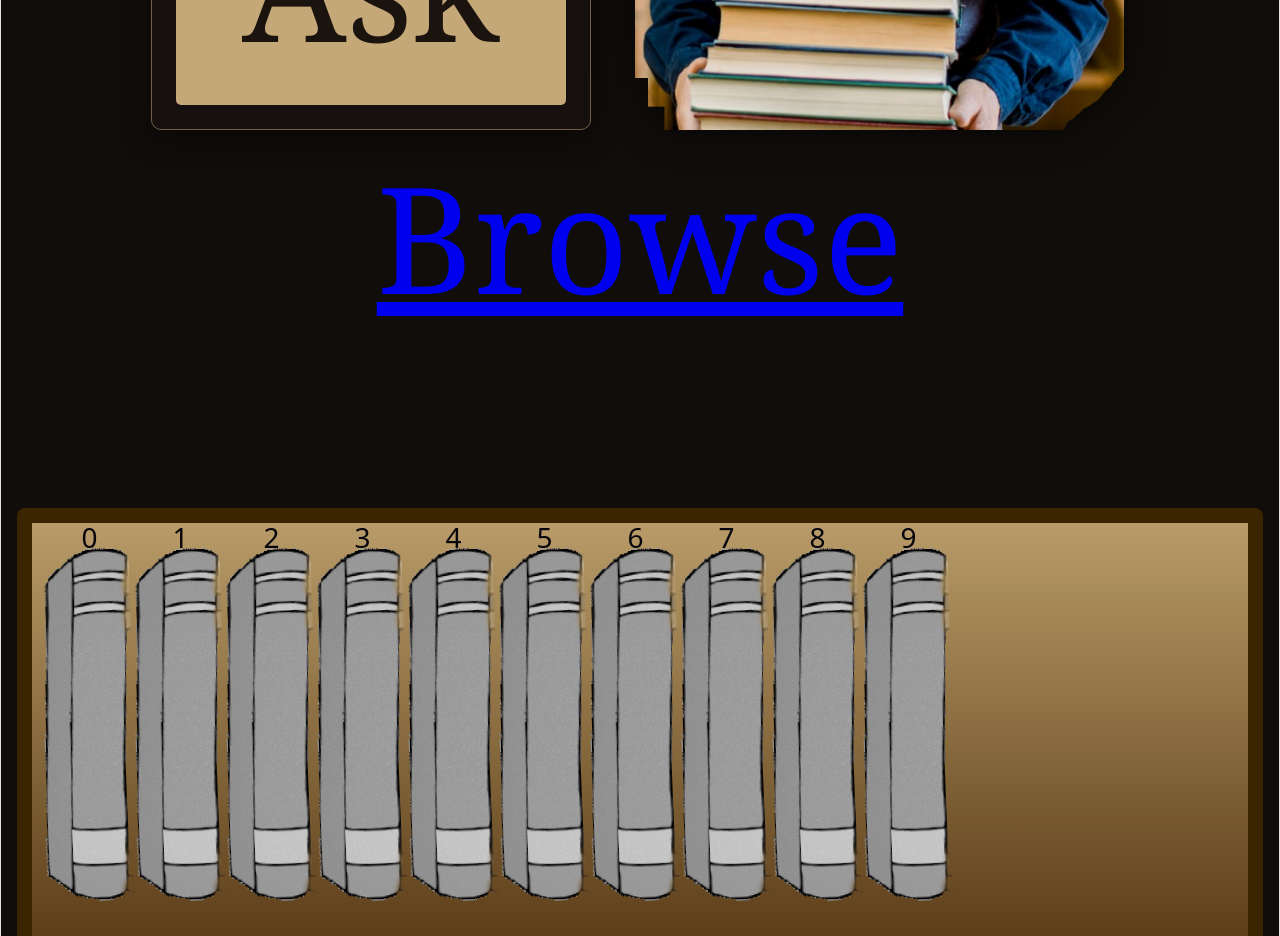
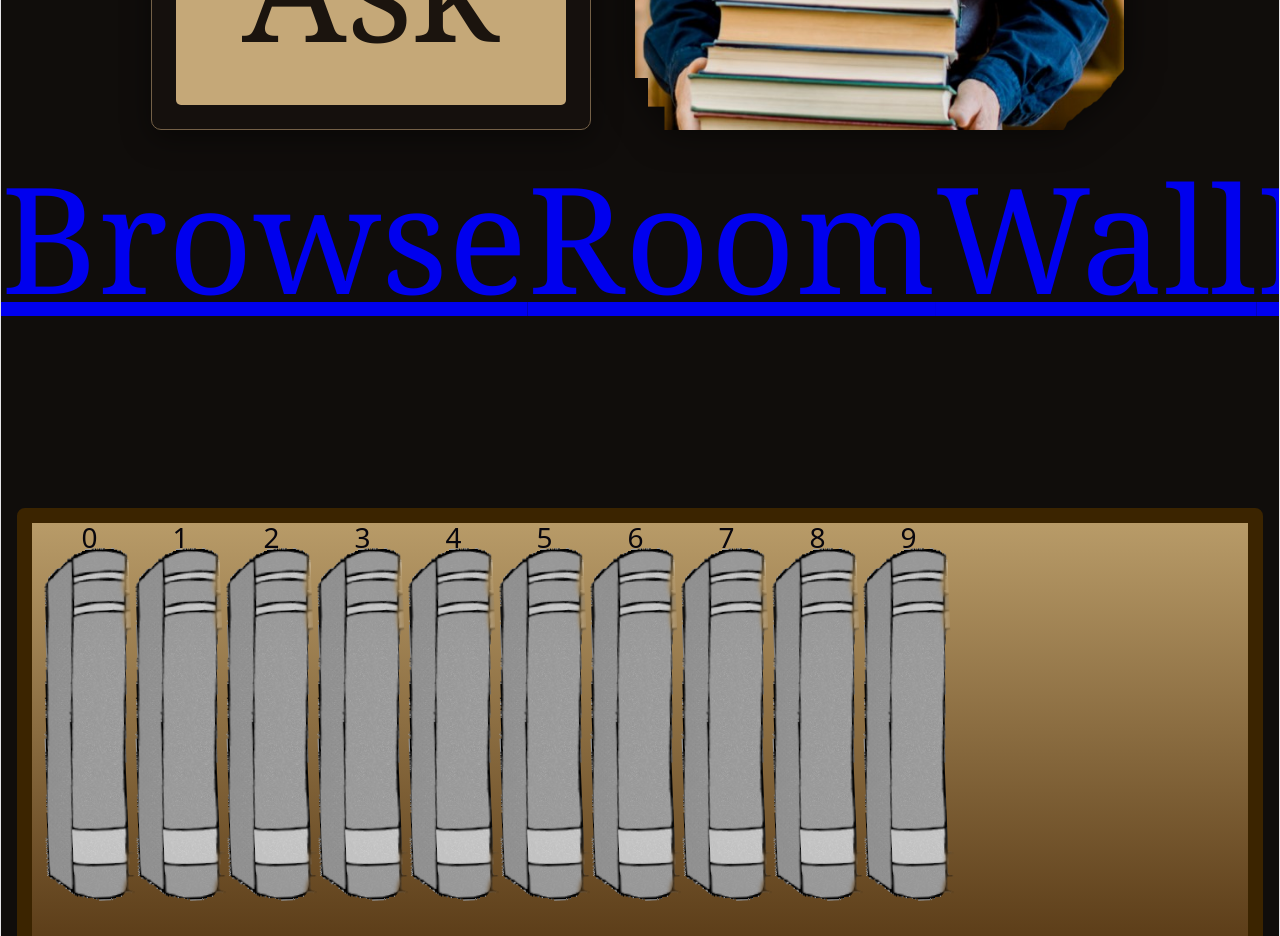
Before and after one commit to ExoSkeletons/babel-librarian, a React (Vite) app: page / in a window 1280 px wide. Shown: the part 1760-2696 px from the top of the page. Built offline with nearby package versions, Linux system fonts and the light colour scheme; no server answers.

Commit message:
tmp nav ui

```diff
--- a/src/pages/Desk.jsx
+++ b/src/pages/Desk.jsx
@@ -56,6 +56,9 @@ export function Desk() {
         </section>
         <nav>
             <NavLink to="/browse">Browse</NavLink>
+            <NavLink to="/browse/0">Room</NavLink>
+            <NavLink to="/browse/0/0">Wall</NavLink>
+            <NavLink to="/browse/0/0/0/0">Book</NavLink>
         </nav>
         <WallPage room={'a23ff4ccgsg545'} wall={76}/>
     </main>
```
